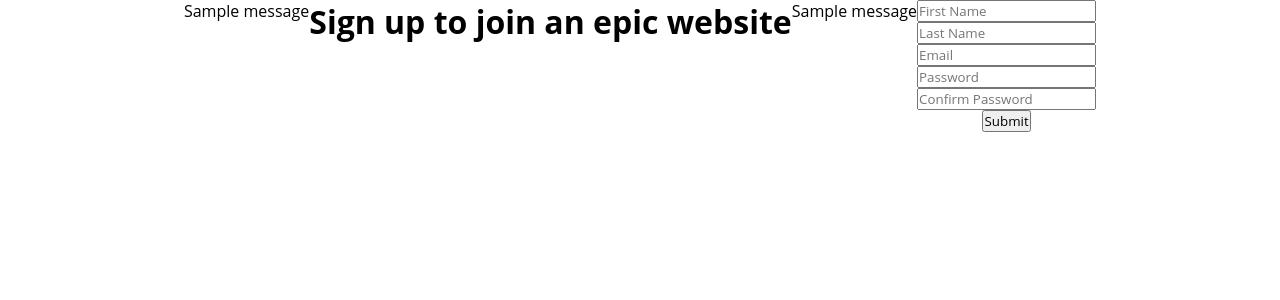
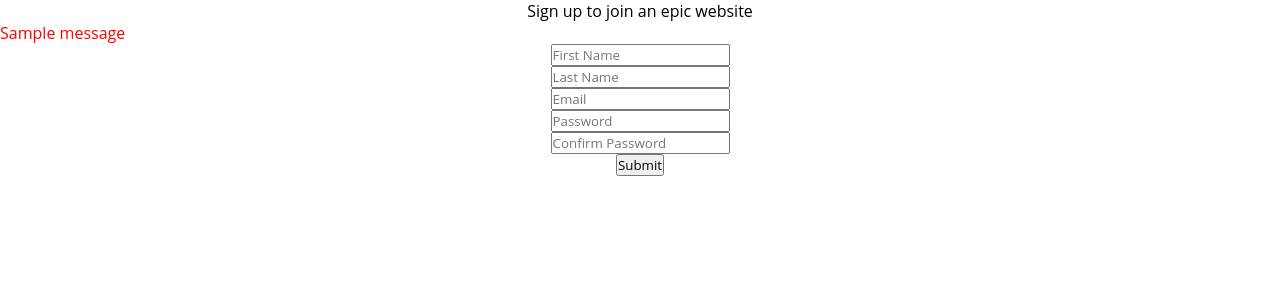
Before and after one commit to MarkNovicio/jschatz, a Django app: page /registration in a window 1280 px wide. Shown: the top 300 px of the page. Run offline with Django 3.2, Linux system fonts and the light colour scheme; tables that the repository leaves empty hold one stand-in row (values such as "Sample post"); one stand-in notice (Sample message) is shown.

Commit message:
fixed css issue for login_app

```diff
--- a/j_schatz_proj/settings.py
+++ b/j_schatz_proj/settings.py
@@ -56,7 +56,7 @@ ROOT_URLCONF = 'j_schatz_proj.urls'
 TEMPLATES = [
     {
         'BACKEND': 'django.template.backends.django.DjangoTemplates',
-        'DIRS': [],
+        'DIRS': [os.path.join(BASE_DIR, 'tenplate')],
         'APP_DIRS': True,
         'OPTIONS': {
             'context_processors': [
@@ -119,6 +119,10 @@ USE_TZ = True
 # https://docs.djangoproject.com/en/2.2/howto/static-files/
 
 STATIC_URL = '/static/'
+STATICFILES_DIRS = [
+    os.path.join(BASE_DIR,'static')
+]
+STATIC_ROOT = os.path.join(BASE_DIR,'assets')
 
 #SMTP Configuration
 #myaccount.google.com/lesssecureapps
--- a/login_app/static/styles1.css
+++ b/login_app/static/main.css
@@ -3,13 +3,15 @@
     margin: 0;
     padding:0;
   }
-
-  div.container {
-    display: flex;
-    justify-content:center;
+.form-container{
+  display: flex;
+  justify-content:center;
+  flex-direction: column;
+}
+.error-messages{
+  color: red;
 }
   div.registration-item-form {
       display: flex;
       justify-content:center;
-      color: red;
   }
--- a/login_app/templates/sign_up.html
+++ b/login_app/templates/sign_up.html
@@ -9,7 +9,7 @@
     <link
       rel="stylesheet"
       type="text/css"
-      href="{% static '../static/styles1.css' %}"
+      href="{% static '../static/main.css' %}"
     />
     <meta http-equiv="X-UA-Compatible" content="IE=edge">
     <meta name="viewport" content="width=device-width, initial-scale=1.0">
@@ -17,14 +17,13 @@
 </head>
 <body>
     <div class = "container">
+        <div class = "form-container">
+        <center>Sign up to join an epic website</center>
+
         {% for message in messages %}
-            <p>{{message}}</p>
+            <p class = "error-messages">{{message}}</p>
         {% endfor %}
 
-        <h1>Sign up to join an epic website</h1>
-        {% for message in messages %}
-        <p>{{message}}</p>
-        {% endfor %}
         <form action= '/user/registration' method="POST">
             {% csrf_token %}
             <div class= "registration-item-form">
@@ -46,6 +45,7 @@
                 <button>Submit</button>
             </div>
         </form>
+        </div>
     </div>
 
 </body>
```
